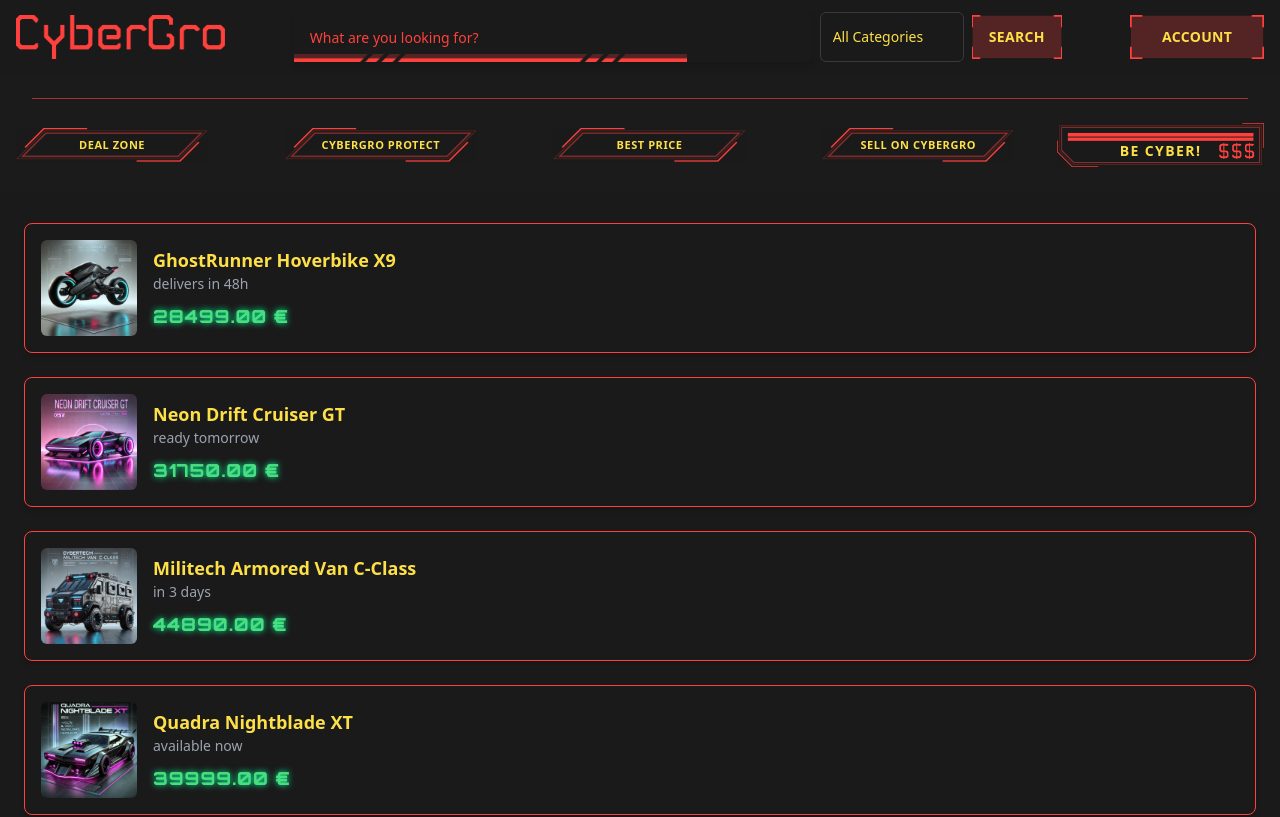
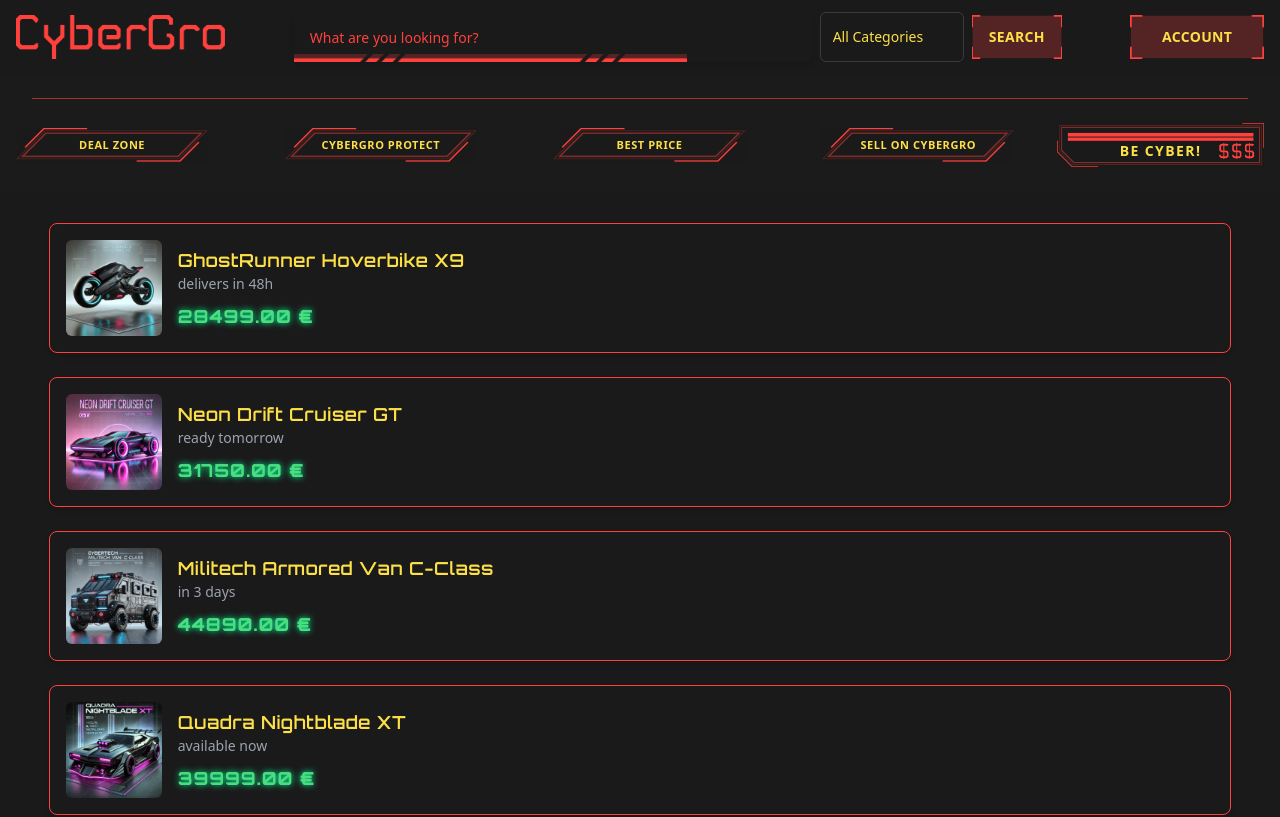
Before and after one commit to SamuriVii/CyberGro, a Nuxt app: page /search in a window 1280 px wide. Shown: the top 817 px of the page. Built offline with nearby package versions, Linux system fonts and the light colour scheme.

Commit message:
Updated styles
Updated styles.

```diff
--- a/pages/index.vue
+++ b/pages/index.vue
@@ -1,4 +1,3 @@
-<!-- pages/index.vue -->
 <template>
   <div>
     <!-- Banner Section -->
--- a/pages/search.vue
+++ b/pages/search.vue
@@ -1,22 +1,33 @@
 <template>
   <div class="px-6 py-8 bg-[#1a1a1a] text-white">
     <div v-if="filteredProducts.length" class="space-y-6">
-        <div v-for="(product, index) in filteredProducts" :key="index" class="bg-[#1a1a1a] p-4 rounded-lg shadow-md border border-[#ff413d]">
+      <div
+        v-for="(product, index) in filteredProducts"
+        :key="index"
+        class="w-[96%] mx-auto bg-[#1a1a1a] p-4 rounded-lg shadow-md border border-[#ff413d]
+         transition-all duration-300 hover:scale-[1.015] hover:shadow-[0_0_10px_#ff413d]
+         group cursor-pointer"
+        >
         <div class="flex items-center gap-4">
           <!-- Product Image -->
-            <img :src="product.image" alt="product image" class="w-24 h-24 object-cover rounded-md" />
+          <img :src="product.image" alt="product image" class="w-24 h-24 object-cover rounded-md group-hover:brightness-110 transition" />
 
           <!-- Product Info -->
           <div class="flex-1">
-              <h2 class="text-lg font-semibold text-yellow-300">{{ product.name }}</h2>
+            <h2 class="text-lg font-semibold text-yellow-300 font-orbitron tracking-wide">{{ product.name }}</h2>
             <p class="text-sm text-gray-400">{{ product.delivery }}</p>
-              <p class="text-green-400 font-extrabold text-lg mt-2 font-orbitron tracking-wider drop-shadow-[0_0_3px_#00ff99]">{{ product.price }} €</p>
+            <p class="text-green-400 font-extrabold text-lg mt-2 font-orbitron tracking-wider drop-shadow-[0_0_3px_#00ff99]">
+              {{ product.price }} €
+            </p>
           </div>
         </div>
       </div>
     </div>
 
-      <p v-else class="text-gray-300">No results found.</p>
+    <!-- No Results -->
+    <p v-else class="text-center text-[#ff413d] font-orbitron text-lg mt-10 tracking-widest drop-shadow-[0_0_6px_#ff413d]">
+      No results found.
+    </p>
   </div>
 </template>
 
```
Also changed, not shown: components/Navbar.vue (indentation only). Lines whose indentation alone changed are shown as unchanged.
